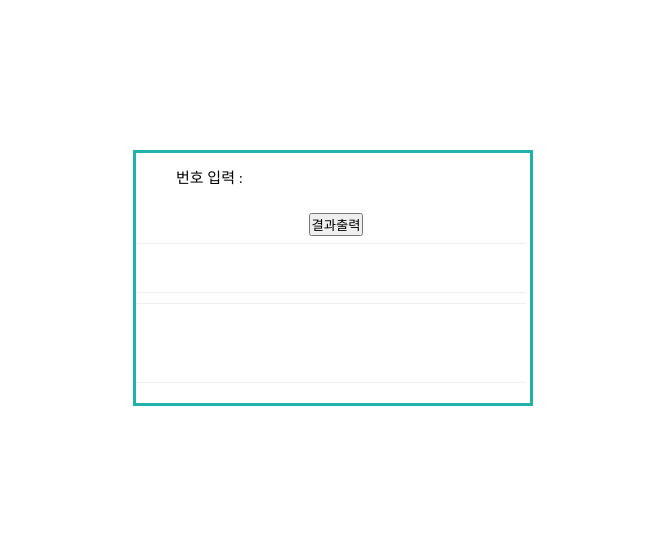
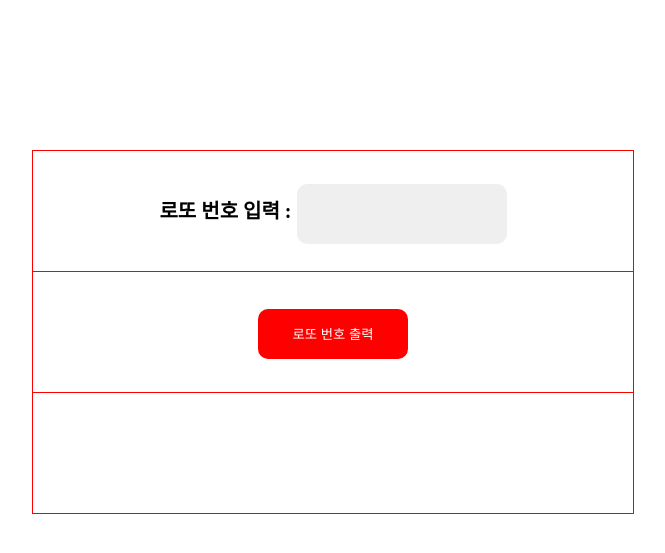
Before and after one commit to Korigin99/DW_501vOrigin, a PHP site: the page made by html/AM_class/homework/0916_game/로또.html in a window 1280 px wide. Shown: the top 553 px of the page, without its empty margins (307-972 px from the left). Run offline with PHP 8.4, Linux system fonts and the light colour scheme.

Commit message:
로또 업로드

```diff
--- a/html/AM_class/homework/0916_game/로또.css
+++ b/html/AM_class/homework/0916_game/로또.css
@@ -1,68 +1,60 @@
-*{padding: 0; margin: 0; box-sizing: border-box;}
+body{
+    margin: 0;
+    padding: 0;
+    box-sizing: border-box;
+}
 
 #mask{
+    width: 600px;
+    height: auto;
+    border: 1px solid #FF0000;
     margin: 150px auto;
-    width: 400px;
-    height: auto;
-    border: 3px solid lightseagreen;
     display: flex;
     flex-direction: column;
 }
 
-#user{
-    width: 400px;
-    height: 50px;
+#user_num, #lotto_num{
+    width: 590px;
+    height: 110px;
+    line-height: 110px;
+    padding: 5px;
+    border-bottom: 1px solid #FF0000;
+    text-align: center;
+    font-size: 20px;
+    font-weight: 700;
 }
-.u_n{
-    width: 80%;
+
+input{
+    border: none;
+    width: 200px;
     height: 50px;
     line-height: 50px;
-    margin: 0 auto;
-    font-size: 15px;
-
-}
-#user_num{
-    width: 70%;
     padding: 5px;
-    border: none;
+    background: #efefef;
+    border-radius: 10px;
 }
 
 #result{
-    display: flex;
-    width: 400px;
-    height: 100px;
-    flex-direction: column;
-}
-
-.title{
-    text-align: center;
-    font-size: 20px;
-    font-weight: 600;
-    width: 100%;
-    height: 40px;
-    line-height: 40px;
-}
-#output{
-    width: 390px;
-    height: 50px;
+    width: 590px;
+    height: 110px;
     padding: 5px;
     text-align: center;
     font-size: 20px;
-    font-weight: 600;
-    border-top: 1px solid #efefef;
-    border-bottom: 1px solid #efefef;
+    font-weight: 700;
 }
-#result2{
-    width: 400px;
-    height: 100px;
+
+button{
+    width: 150px;
+    height: 50px;
+    line-height: 50px;
+    background: #FF0000;
+    color: white;
+    border: none;
+    border-radius: 10px;
 }
-#lucky{
-    width: 390px;
-    height: 80px;
-    padding: 5px;
-    text-align: center;
-    font-size: 20px;
-    font-weight: 600;
-    border-top: 1px solid #efefef;
-    border-bottom: 1px solid #efefef;
+
+button:active{
+    background: white;
+    color: #FF0000;
+    border: 1px solid #FF0000;
 }
--- a/html/AM_class/homework/0916_game/로또.html
+++ b/html/AM_class/homework/0916_game/로또.html
@@ -1,5 +1,5 @@
 <!DOCTYPE html>
-<html lang="ko">
+<html lang="en">
 
 <head>
     <meta charset="UTF-8">
@@ -10,6 +10,15 @@
 </head>
 
 <body>
+    <div id="mask">
+        <div id="user_num">
+            로또 번호 입력 : <input type="text" id="input_num">
+        </div>
+        <div id="lotto_num">
+            <button onclick="raf_start()">로또 번호 출력</button>
+        </div>
+        <div id="result"></div>
+    </div>
     <!--
         3. 로또
     여섯개의 숫자를입력( 1~45 중복입력안됨)
@@ -17,86 +26,132 @@
     내가 입력한 숫자와 당첨번호와 비교하여
     낙첨, 5등, 4등, 3등, 1등  여부 출력 하기
      -->
-    <div id="mask">
-        <div id="user">
-            <div class="u_n">
-                번호 입력 : <input type="text" id="user_num">
-            </div>
-        </div>
-        <div id="result">
-            <div class="title"><button onclick="doClick()">결과출력</button></div>
-            <div id="output">
-            </div>
-        </div>
-        <div id="result2">
-            <div id="lucky"></div>
-        </div>
-    </div>
 </body>
 <script>
-    var result_output = [5];
-    var out = document.getElementById('output');
-    var result = '';
-    var lucky = document.getElementById('lucky');
 
-    for (var i = 0; i < 6; i++) {
-        result_output[i] = parseInt(Math.random() * (45 - i) + 1);
+
+
+    function raf_start() {
+        var l_num = [];
+        var r_out = document.getElementById("result");
+        var ip = document.getElementById("input_num");
+        var u_num = document.getElementById("input_num").value;
+        u_num = u_num.split(" ");
+        var temp = 0;
+        var r_num = '';
+        var u_num2 = '';
+        var result;
+        var count = 0;
+        var i = 0;
+        var u_num = document.getElementById("input_num").value;
+        u_num = u_num.split(" ");
+        if (u_num.length != 6) {
+            alert("로또 번호가 6개인지 확인 해주세요.");
+            ip.focus();
+            return flase;
         }
 
-    for (var j = 0; j < result_output.length; j++) {
-        for (var k = 0; k < result_output.length - 1; k++) {
-            if (result_output[k] > result_output[k + 1]) {
-                temp = result_output[k + 1];
-                result_output[k + 1] = result_output[k];
-                result_output[k] = temp;
+
+        // 로또 추첨 시작
+        for (var i = 0; i < u_num.length; i++) {
+            if (u_num[i] >= 1 && u_num[i] <= 45) {
+                if (u_num.length == 6) {
+                    //입력 값 중복 확인
+                    for (var i = 0; i < u_num.length; i++) {
+                        for (var j = 0; j < u_num.length - 1; j++) {
+                            if (i != j) {
+                                if (u_num[i] == u_num[j]) {
+                                    alert("로또 번호가 중복 입력 됐습니다.");
+                                    ip.focus();
+                                    return flase;
+                                }
+                            }
+                        }
+                    }
+                    i = 0
+                    // 로또 번호 6개 추출
+                    while (i < 6) {
+                        var n = Math.floor(Math.random() * 45) + 1;
+                        if (!sameNum(n)) {
+                            l_num.push(n);
+                            i++;
+                        }
+                    }
+
+                    // 오름차순으로 로또 결과 번호 정렬
+                    for (var i = 0; i < l_num.length; i++) {
+                        for (var j = 0; j < l_num.length - 1; j++) {
+                            if (l_num[j] > l_num[j + 1]) {
+                                temp = l_num[j];
+                                l_num[j] = l_num[j + 1];
+                                l_num[j + 1] = temp;
                             }
                         }
                     }
 
-    for (var i = 0; i < 6; i++) {
-        result += result_output[i];
-        if (i < 5) {
-            result += ', '
+                    // 입력한 로또 번호 오름차순
+                    for (var i = 0; i < u_num.length; i++) {
+                        for (var j = 0; j < u_num.length - 1; j++) {
+                            if (u_num[j] > u_num[j + 1]) {
+                                temp = u_num[j];
+                                u_num[j] = u_num[j + 1];
+                                u_num[j + 1] = temp;
                             }
                         }
-    var count = 0;
+                    }
 
-    function doClick() {
-        var user_num = document.getElementById('user_num').value;
-        var user_num2 = user_num.split(" ");
-        var ment = '';
-        for (var i = 0; i < user_num2.length; i++) {
-            for (var j = 0; j < result_output.length; j++) {
-                if (user_num2[i] == result_output[j]) {
+                    // 로또 번호 사이에 쉼표 넣어주기
+                    for (var i = 0; i < l_num.length; i++) {
+                        r_num += l_num[i];
+                        if (i < 5) {
+                            r_num += ", "
+                        }
+                    }
+                    for (var i = 0; i < u_num.length; i++) {
+                        u_num2 += u_num[i];
+                        if (i < 5) {
+                            u_num2 += ", "
+                        }
+                    }
+
+                    // 추첨 결과 비교하기
+                    for (var i = 0; i < 6; i++) {
+                        for (var j = 0; j < 6; j++) {
+                            if (u_num[i] == l_num[j]) {
                                 count++;
                             }
                         }
                     }
-        for (var j = 0; j < user_num2.length; j++) {
-            for (var k = 0; k < user_num2.length - 1; k++) {
-                if (user_num2[k] > user_num2[k + 1]) {
-                    temp = user_num2[k + 1];
-                    user_num2[k + 1] = user_num2[k];
-                    user_num2[k] = temp;
+                    if (count > 5) {
+                        result = "축하합니다. 1등입니다." + count + "개 맞춤";
+                    } else if (count == 5) {
+                        result = "축하합니다. 3등입니다." + count + "개 맞춤";
+                    } else if (count == 4) {
+                        result = "축하합니다. 4등입니다." + count + "개 맞춤";
+                    } else if (count == 3) {
+                        result = "축하합니다. 5등입니다." + count + "개 맞춤";
+                    } else if (count < 3) {
+                        result = "낙첨입니다." + count + "개 맞춤";
+                    } else {
+                        result = "하나도 못 맞췄습니다. 낙첨입니다.";
+                    }
+
+                    r_out.innerHTML = "추첨 결과 : " + r_num + "<br>" + "입력 번호 : " + u_num2 + "<br> 당첨 결과 : " + result;
+
+                }
+            } else {
+                alert("입력하신 번호가 범위 내인지 확인 하세요");
+                ip.focus();
+                return false;
             }
         }
-        }
-        if (count > 5) {
-            ment = "축하합니다. 1등입니다." + count + "개 맞춤";
-        } else if (count == 5) {
-            ment = "축하합니다. 3등입니다." + count + "개 맞춤";
-        } else if (count == 4) {
-            ment = "축하합니다. 4등입니다." + count + "개 맞춤";
-        } else if (count == 3) {
-            ment = "축하합니다. 5등입니다." + count + "개 맞춤";
-        } else if (count < 3) {
-            ment = "낙첨입니다." + count + "개 맞춤";
-        } else {
-            ment = "낙첨입니다.";
-        }
-        out.innerHTML = result;
-        lucky.innerHTML = ment + "<br>" + user_num;
 
+        // 중복 제거 함수
+        function sameNum(n) {
+            for (var i = 0; i < l_num.length; i++) {
+                if (n === l_num[i]) { return true; }
+            } return false;
+        } return l_num;
     }
 
 
```
Also changed, not shown: html/AM_class/homework/0916_game/가위바위보.html (+7 -5 lines). Lines whose indentation alone changed are shown as unchanged.
